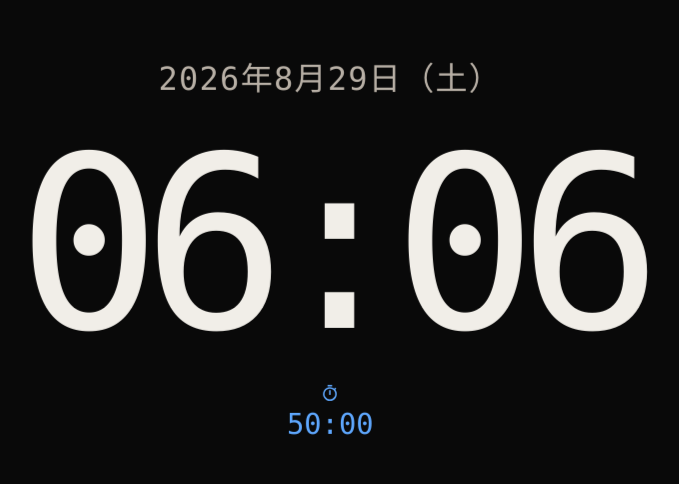
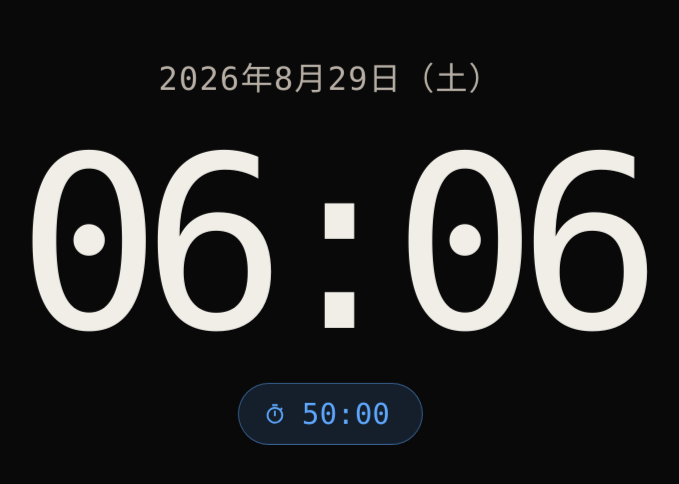
Before and after one commit to hoyoyo-arale/mobile-screen-watch, a Vue app: page / in a window 1280 px wide. Shown: the top 484 px of the page, without its empty margins (36-715 px from the left). Built offline with nearby package versions, Linux system fonts and the light colour scheme.

Commit message:
refactor: TimerDisplayへ固有スタイルを移動
- タイマー表示のレイアウト・状態色・アイコン・時刻スタイルを移動

- style.cssからTimerDisplay専用の定義を削除

- 一時停止状態のクラス付与をTimerDisplayへ集約

```diff
--- a/src/components/TimerDisplay.vue
+++ b/src/components/TimerDisplay.vue
@@ -17,7 +17,10 @@ defineProps<Props>();
 <template>
   <section
     class="timer-display"
-    :class="`timer-display--${phase}`"
+    :class="[
+      `timer-display--${phase}`,
+      { 'timer-display--paused': state.status === 'paused' },
+    ]"
     aria-label="タイマー"
   >
     <span class="timer-icons">
@@ -45,3 +48,53 @@ defineProps<Props>();
     }}</time>
   </section>
 </template>
+
+<style scoped>
+.timer-display {
+  display: flex;
+  width: fit-content;
+  align-items: center;
+  gap: 0.5em;
+  margin: clamp(12px, 2.5vw, 24px) auto 0;
+  padding: 0.45em 1.1em 0.45em 0.85em;
+  border-radius: 999px;
+  font-size: 1.8rem;
+  color: var(--timer-color);
+  background: color-mix(in srgb, var(--timer-color) 14%, transparent);
+  border: 1px solid color-mix(in srgb, var(--timer-color) 45%, transparent);
+  transition:
+    opacity 180ms ease,
+    border-color 180ms ease;
+}
+
+.timer-display--work {
+  --timer-color: #5fa8ff;
+}
+
+.timer-display--break {
+  --timer-color: #58c989;
+}
+
+.timer-display--paused {
+  border-style: dashed;
+  opacity: 0.7;
+}
+
+.timer-icons {
+  display: flex;
+}
+
+.timer-icon {
+  width: 0.85em;
+  height: 0.85em;
+  background: currentColor;
+  mask: var(--timer-icon-url) center / contain no-repeat;
+}
+
+.timer-time {
+  font-size: 1em;
+  font-weight: 500;
+  letter-spacing: 0.01em;
+  font-variant-numeric: tabular-nums;
+}
+</style>
--- a/src/style.css
+++ b/src/style.css
@@ -51,33 +51,6 @@ body {
   --control-border: rgb(37 35 33 / 35%);
   --settings-panel-border: #252321;
 }
-.timer-display {
-  display: grid;
-  justify-items: center;
-  gap: 4px;
-  margin-top: clamp(12px, 2.5vw, 24px);
-  color: var(--timer-color);
-}
-.timer-display--work {
-  --timer-color: #5fa8ff;
-}
-.timer-display--break {
-  --timer-color: #58c989;
-}
-.timer-icons {
-  display: flex;
-  gap: 6px;
-}
-.timer-icon {
-  width: 1.25rem;
-  height: 1.25rem;
-  background: currentColor;
-  mask: var(--timer-icon-url) center / contain no-repeat;
-}
-.timer-time {
-  font-size: 1.8rem;
-  font-variant-numeric: tabular-nums;
-}
 @media (orientation: landscape) {
   .clock-screen {
     padding-inline: max(32px, env(safe-area-inset-left))
```
